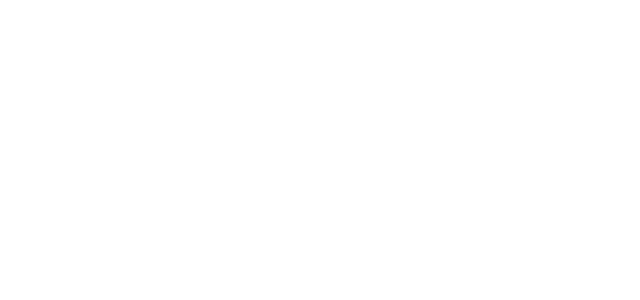
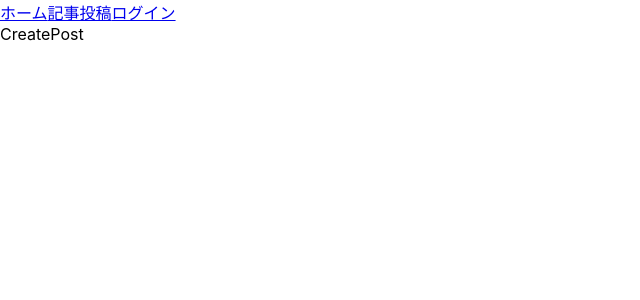
Before and after one commit to snowKuramasa/blog-with-react-and-firebase, a React (Create React App) app: page /createpost in a window 1280 px wide. Shown: the top 300 px of the page, without its empty margins (0-640 px from the left). Built offline with nearby package versions, Linux system fonts and the light colour scheme.

Commit message:
ナビゲーションバーのhtml作成

```diff
--- a/src/App.js
+++ b/src/App.js
@@ -1,10 +1,23 @@
 import './App.css';
+import { BrowserRouter as Router, Routes, Route} from "react-router-dom";
+import Home from './components/Home';
+import { CreatePost } from './components/CreatePost';
+import Login from './components/Login';
+import Logout from './components/Logout';
+import Navbar from './components/Navbar';
+
 
 function App() {
   return (
-    <div >
-
-    </div>
+    <Router>
+      <Navbar />
+      <Routes>
+        <Route path="/" element={<Home />}></Route>
+        <Route path="/createpost" element={<CreatePost />}></Route>
+        <Route path="/login" element={<Login />}></Route>
+        <Route path="/logout" element={<Logout />}></Route>
+      </Routes>
+    </Router>
   );
 }
 
--- /dev/null
+++ b/src/components/CreatePost.js
@@ -0,0 +1,7 @@
+import React from 'react'
+
+export const CreatePost = () => {
+  return (
+    <div>CreatePost</div>
+  )
+}
--- /dev/null
+++ b/src/components/Home.js
@@ -0,0 +1,9 @@
+import React from 'react'
+
+function Home() {
+  return (
+    <div>Home</div>
+  )
+}
+
+export default Home
--- /dev/null
+++ b/src/components/Login.js
@@ -0,0 +1,7 @@
+import React from 'react'
+
+export default function Login() {
+  return (
+    <div>Login</div>
+  )
+}
--- /dev/null
+++ b/src/components/Logout.js
@@ -0,0 +1,7 @@
+import React from 'react'
+
+export default function Logout() {
+  return (
+    <div>Logout</div>
+  )
+}
--- /dev/null
+++ b/src/components/Navbar.js
@@ -0,0 +1,12 @@
+import React from 'react'
+import { Link } from 'react-router-dom'
+
+export default function Navbar() {
+  return (
+    <nav>
+     <Link to="/">ホーム</Link>
+     <Link to="/createpost">記事投稿</Link>
+     <Link to="/login">ログイン</Link>
+    </nav>
+  )
+}
```
